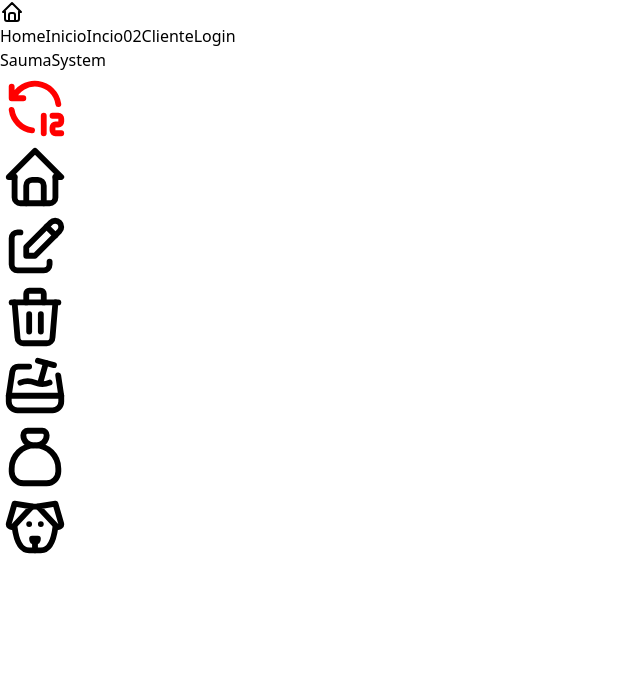
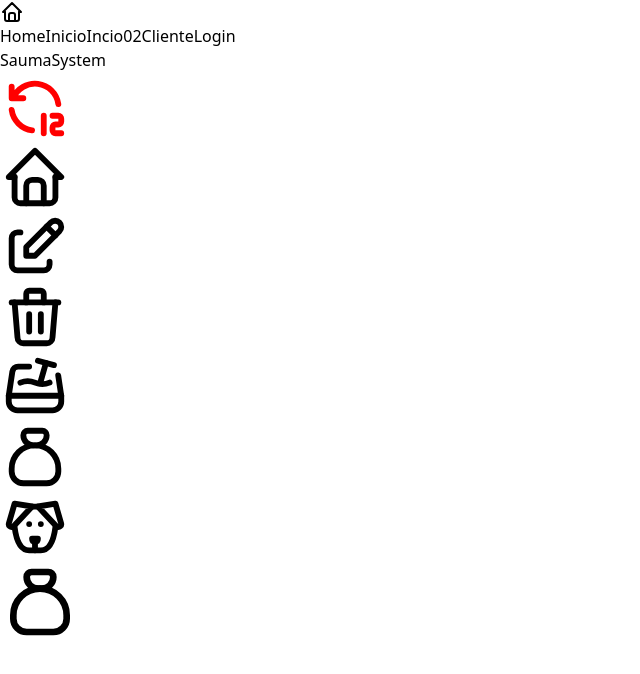
Before and after one commit to saumaeric/next-1, a Next.js app: page / in a window 1280 px wide. Shown: the top 674 px of the page, without its empty margins (0-640 px from the left). Built offline with nearby package versions, Linux system fonts and the light colour scheme.

Commit message:
atualizacao

```diff
--- a/src/app/page.tsx
+++ b/src/app/page.tsx
@@ -12,6 +12,11 @@ export default function Home() {
           <IconSandbox size={70} />
           <IconMoneybag size={70} />
           <IconDog size={70} />
+          <div>
+            <h1>
+              <IconMoneybag size={80} />
+            </h1>
+          </div>
       </div>
     </div>
   );
```
